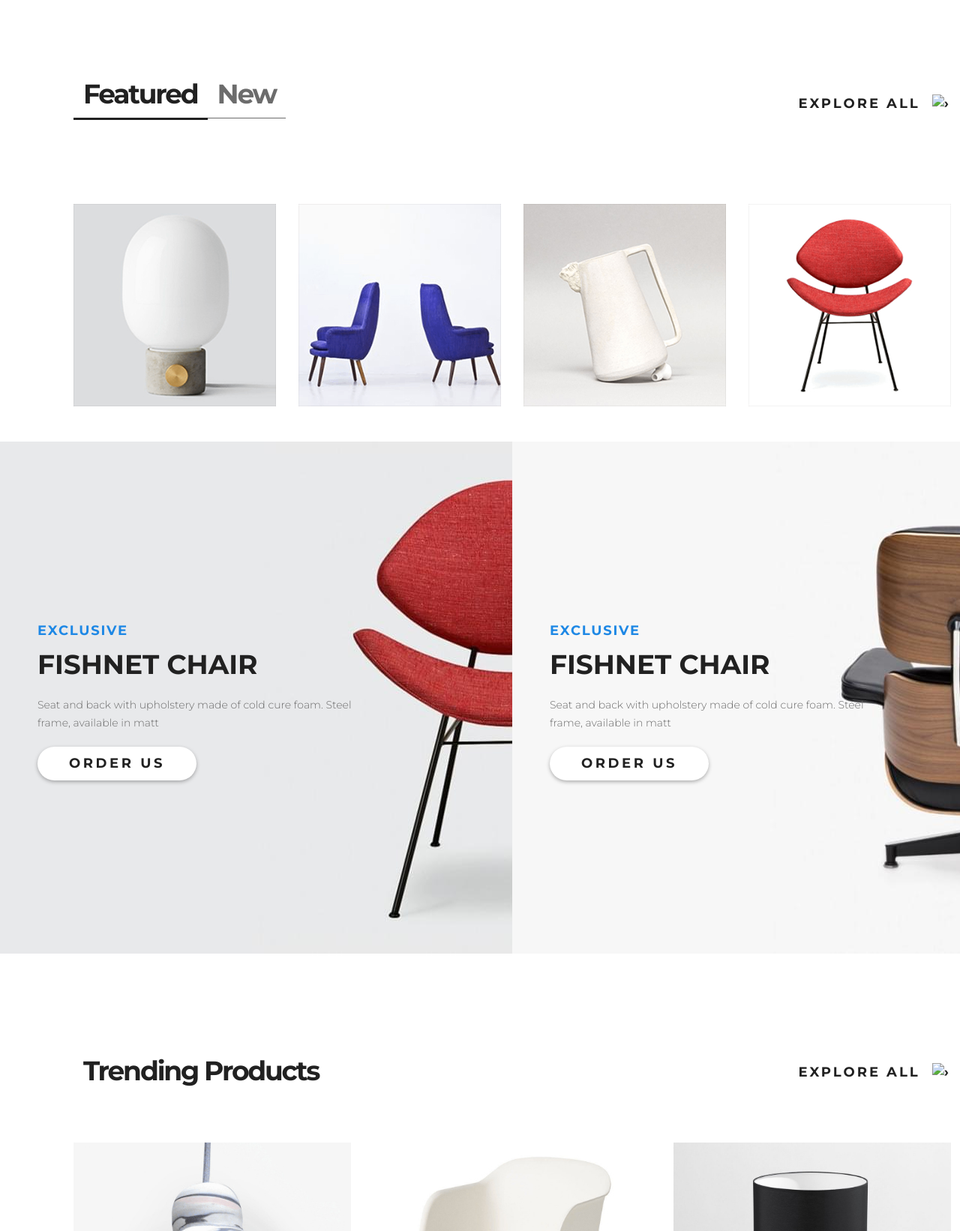
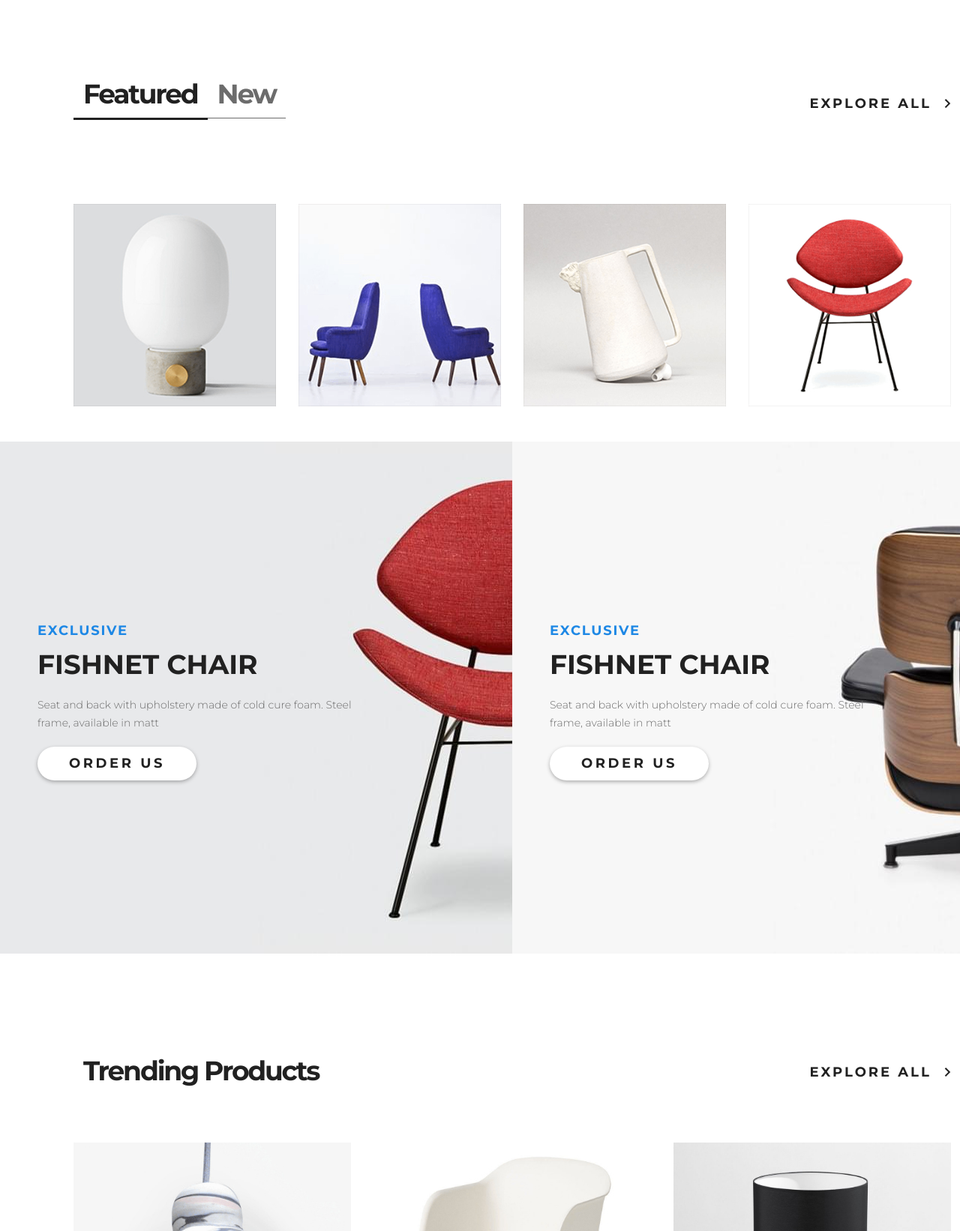
Before and after one commit to Blandcelot/interrior, a plain HTML site: page index.html in a window 1280 px wide. Shown: the part 820-2462 px from the top of the page at 75% size. Drawn offline with Linux system fonts and the light colour scheme.

Commit message:
Add files via upload

```diff
--- a/index.html
+++ b/index.html
@@ -56,7 +56,7 @@
                 </ul>
                 <div class="sub1-explore_all">
                     <a href="#" class="explore_all">explore all&nbsp;
-                        <img src="pictures/arrow.svg" alt="&#8250;"></a>
+                        <img src="img/arrow.svg" alt="&#8250;"></a>
                 </div>
             </div>
             <div class="block">
@@ -125,7 +125,7 @@
             </ul>
             <div class="sub1-explore_all">
                 <a href="#" class="explore_all">explore all&nbsp;
-                    <img src="pictures/arrow.svg" alt="&#8250;"></a>
+                    <img src="img/arrow.svg" alt="&#8250;"></a>
             </div>
         </div>
 
```
Also changed, not shown: showroom.html (+1 -1 lines), img/arrow.svg (added).
